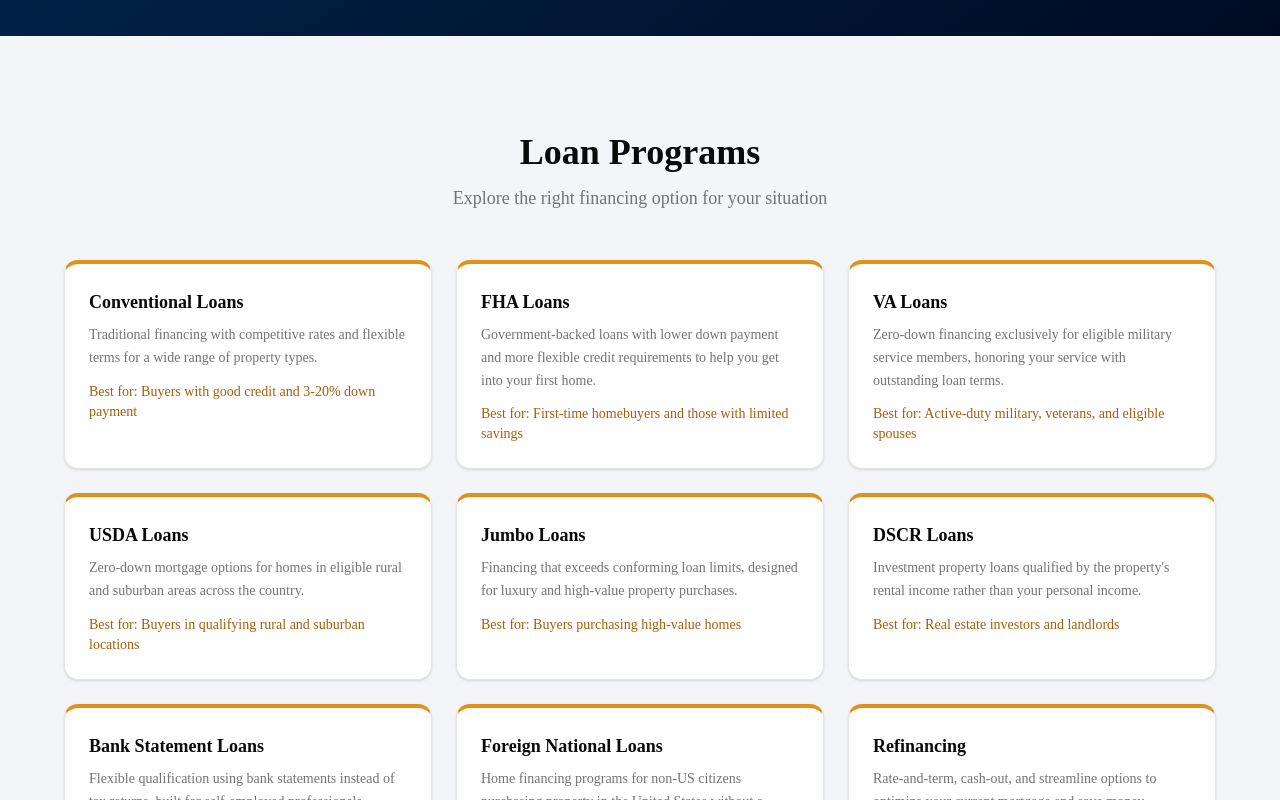
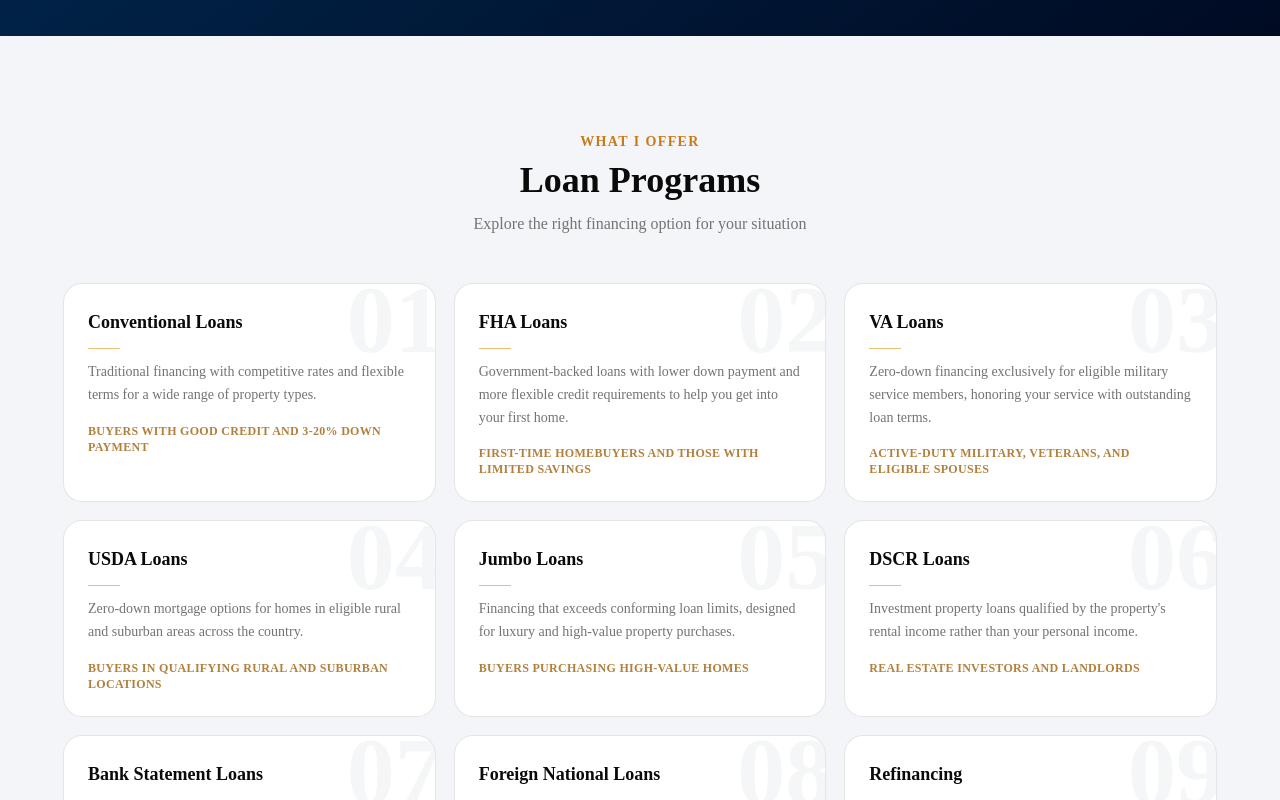
Before and after one commit to ishwar46/prashanna-portfolio-new, a Next.js app: page / in a window 1280 px wide. Shown: the part 860-1660 px from the top of the page. Built offline with nearby package versions, Linux system fonts and the light colour scheme.

Commit message:
redesign: loan programs cards with editorial numbered layout
- Large ghost numbers as typographic anchors (01-11)
- Animated gold divider that expands on hover
- Ring border with gold tint on hover
- Uppercase kicker and audience line
- Cleaner visual hierarchy with more breathing room

```diff
--- a/src/components/sections/ServicesSection.tsx
+++ b/src/components/sections/ServicesSection.tsx
@@ -5,30 +5,46 @@ export function ServicesSection() {
   return (
     <SectionWrapper id={SECTION_IDS.services} alternate>
       <div className="text-center">
-        <h2 className="text-3xl font-bold text-foreground md:text-4xl">
+        <p className="text-sm font-semibold uppercase tracking-widest text-gold-600">
+          What I Offer
+        </p>
+        <h2 className="mt-2 text-3xl font-bold text-foreground md:text-4xl">
           Loan Programs
         </h2>
-        <p className="mt-3 text-lg text-muted-foreground">
+        <p className="mx-auto mt-3 max-w-lg text-muted-foreground">
           Explore the right financing option for your situation
         </p>
       </div>
-      <div className="mt-8 grid grid-cols-1 gap-4 sm:mt-12 sm:gap-6 md:grid-cols-2 lg:grid-cols-3">
-        {SERVICES.map((service) => (
+
+      <div className="mt-8 grid grid-cols-1 gap-4 sm:mt-12 sm:gap-5 md:grid-cols-2 lg:grid-cols-3">
+        {SERVICES.map((service, index) => (
           <a
             key={service.slug}
             href={`?service=${service.slug}#contact`}
             data-service={service.slug}
-            className="group block rounded-xl border border-border border-t-4 border-t-gold-500 bg-card p-4 shadow-sm transition-all hover:-translate-y-0.5 hover:shadow-md sm:p-6"
+            className="group relative flex flex-col overflow-hidden rounded-2xl bg-card p-5 ring-1 ring-border transition-all duration-300 hover:-translate-y-1 hover:shadow-lg hover:shadow-navy-900/5 hover:ring-gold-500/40 sm:p-6"
           >
-            <h3 className="text-lg font-semibold text-card-foreground group-hover:text-gold-700">
-              {service.name}
-            </h3>
-            <p className="mt-2 text-sm leading-relaxed text-muted-foreground">
-              {service.description}
-            </p>
-            <p className="mt-3 text-sm font-medium text-gold-700">
-              Best for: {service.audience}
-            </p>
+            {/* Number accent */}
+            <span className="absolute -right-2 -top-3 text-7xl font-black leading-none text-navy-900/[0.04] transition-colors duration-300 group-hover:text-gold-500/10 sm:text-8xl">
+              {String(index + 1).padStart(2, "0")}
+            </span>
+
+            {/* Content */}
+            <div className="relative">
+              <h3 className="text-base font-bold text-foreground transition-colors duration-300 group-hover:text-navy-900 sm:text-lg">
+                {service.name}
+              </h3>
+
+              <div className="my-3 h-px w-8 bg-gold-500/60 transition-all duration-300 group-hover:w-12 group-hover:bg-gold-500" />
+
+              <p className="text-sm leading-relaxed text-muted-foreground">
+                {service.description}
+              </p>
+
+              <p className="mt-4 text-xs font-semibold uppercase tracking-wide text-gold-700/80 transition-colors duration-300 group-hover:text-gold-700">
+                {service.audience}
+              </p>
+            </div>
           </a>
         ))}
       </div>
```
